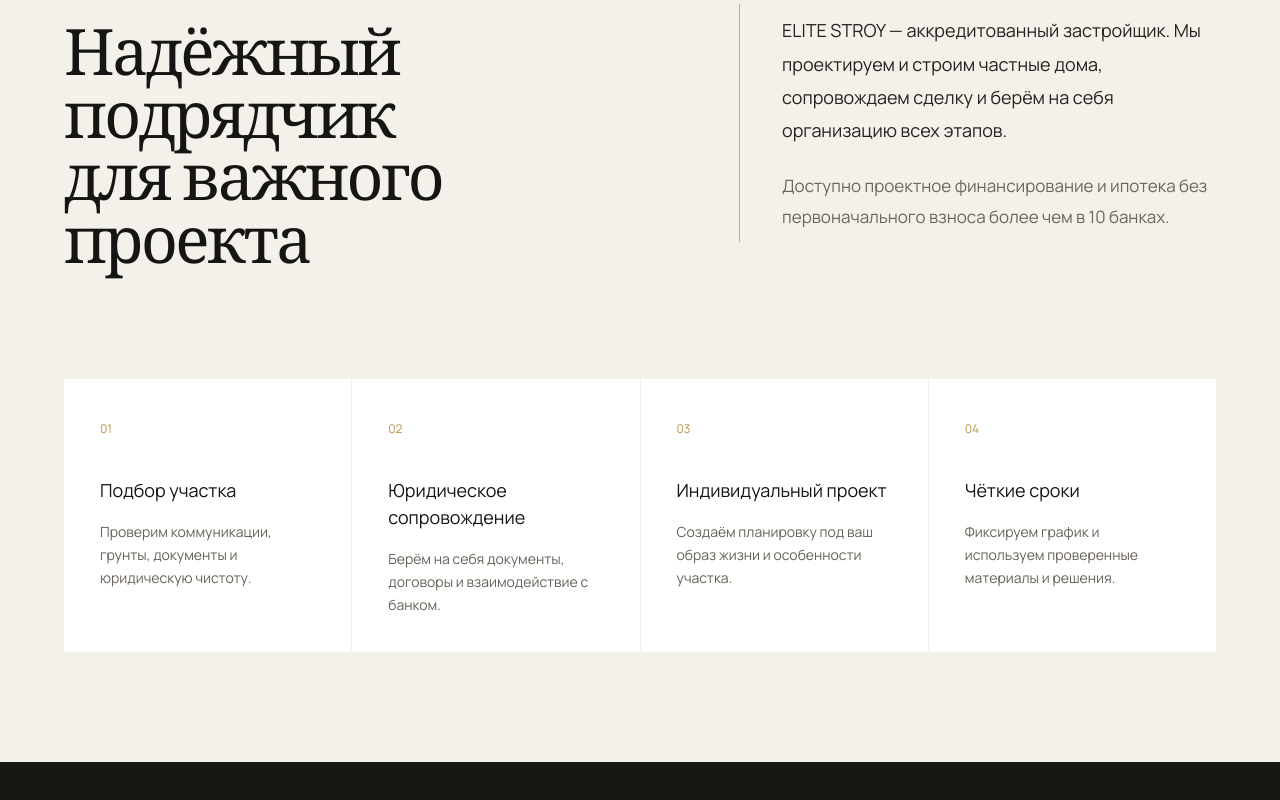
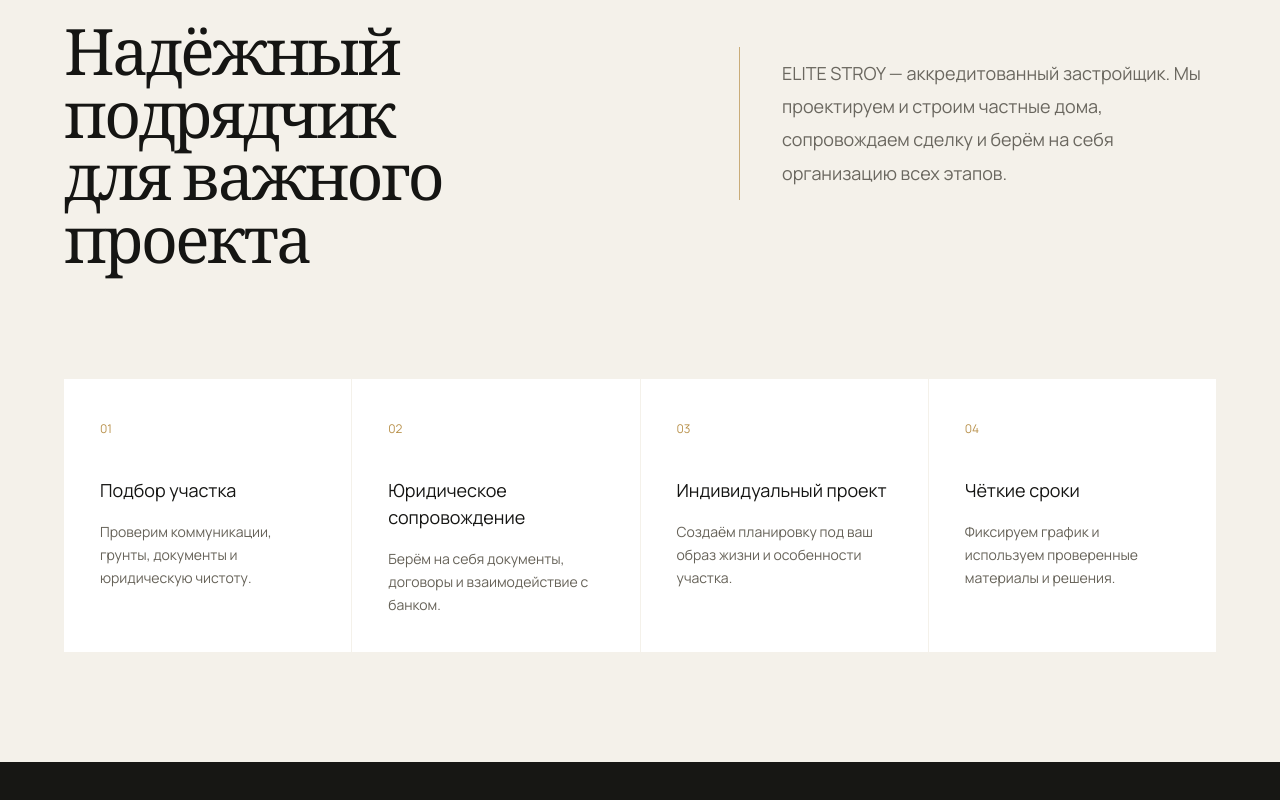
Before and after one commit to arutlistogannisan-art/elite-stroy-site, a Next.js app: page / in a window 1280 px wide. Shown: the part 944-1744 px from the top of the page. Built offline with nearby package versions, Linux system fonts and the light colour scheme.

Commit message:
Remove unsupported financing claim

```diff
--- a/app/page.tsx
+++ b/app/page.tsx
@@ -168,7 +168,6 @@ export default function Home() {
         </div>
         <div className="about-copy">
           <p>ELITE STROY — аккредитованный застройщик. Мы проектируем и строим частные дома, сопровождаем сделку и берём на себя организацию всех этапов.</p>
-          <p>Доступно проектное финансирование и ипотека без первоначального взноса более чем в 10 банках.</p>
         </div>
       </section>
 
```
Also changed, not shown: 6 other files (tests, documents, lock files or other folders).
